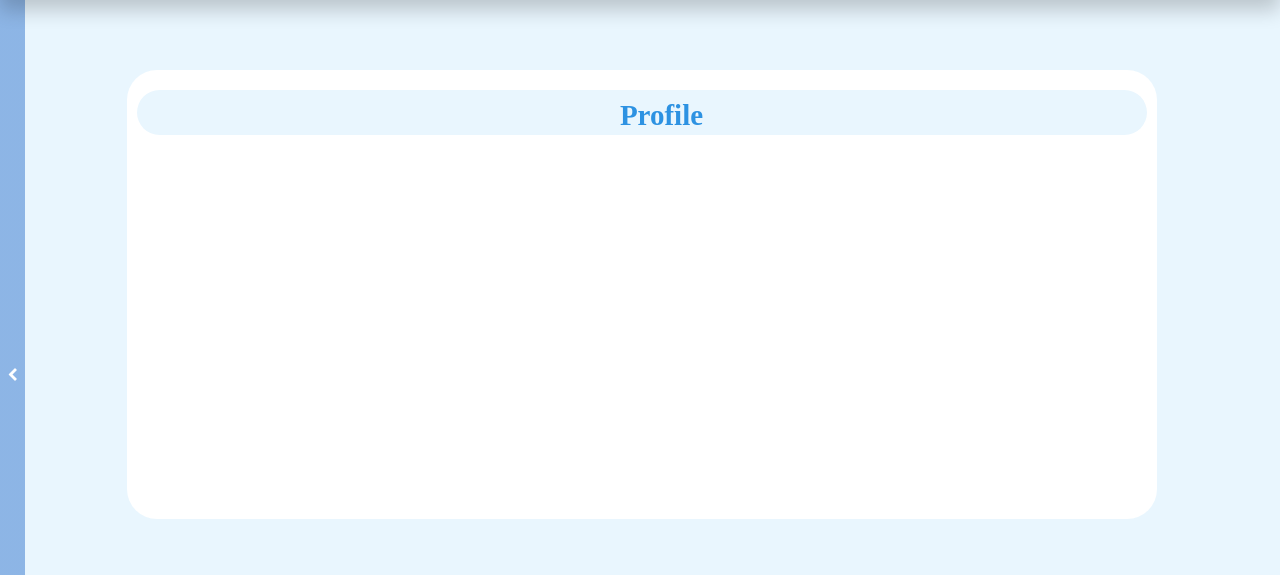
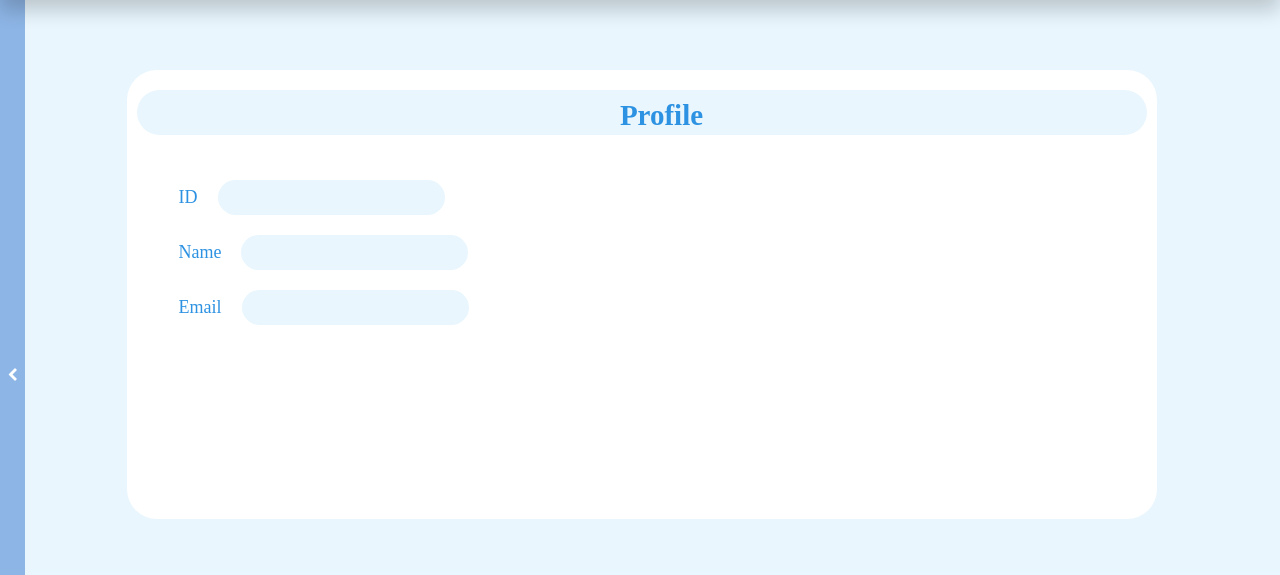
Before and after one commit to RockSolidSoln/Quotation-System, a Django app: template quotation_system/project/templates/customer/index.html in a window 1280 px wide. Shown: the part 50-625 px from the top of the page. Run offline with Django 4.2, Linux system fonts and the light colour scheme; the template is opened without the code that fills it, so the values that code supplies are empty; some libraries are stand-ins or nearby versions.

Commit message:
Update Customer index.html

```diff
--- a/quotation_system/project/templates/customer/index.html
+++ b/quotation_system/project/templates/customer/index.html
@@ -86,9 +86,36 @@
             color: #2D92E2;
             left: 15%;
         }
+        #form{
+            position: absolute;
+            margin-top: 50px;
+            left: 5%;
+        }
+        #form h2{
+            width: 51px;
+            height: 35px;
+            left: 239px;
+            top: 229px;
+            font-family: 'Inknut Antiqua';
+            font-style: normal;
+            font-weight: 400;
+            font-size: 18px;
+            line-height: 15px;
+            display: flex;
+            align-items: center;
+            color: #2D92E2;
+        }
+        #form h2 input{
+            height: 35px;
+            left: 273px;
+            margin-left: 20px;
+            top: 229px;
+            border: none;
+            background: #E9F6FE;
+            border-radius: 50px;
+        }
     </style>
     <link rel="stylesheet"href="https://cdnjs.cloudflare.com/ajax/libs/font-awesome/4.7.0/css/font-awesome.min.css">
-    <script src="JScustomer.js"></script>
 </head>
 
  <!-- HTML for the button and sidebar -->
@@ -110,6 +137,12 @@
         <h2>Profile</h2>
     </div>
     <br/>
+    <div id="form">
+        <h2>ID <input readonly type="text" label="Username" name="Username" style="width=173px"></h2>
+        <h2>Name <input readonly type="text" label="Name" name="Name"></h2>
+        <h2>Email <input readonly type="email" label="Email" name="Email"></h2>
+
+    </div>
 </div>
 
 <script>
```
